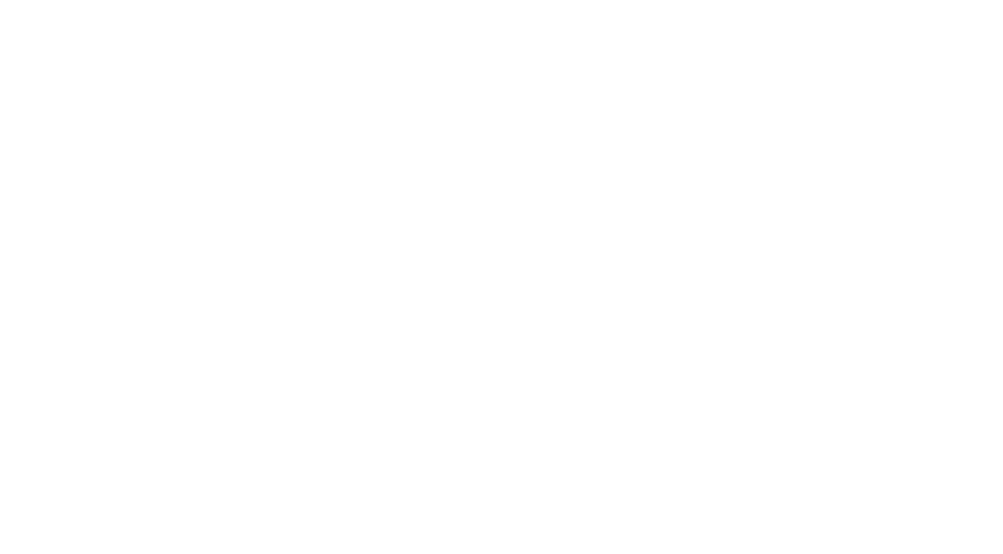
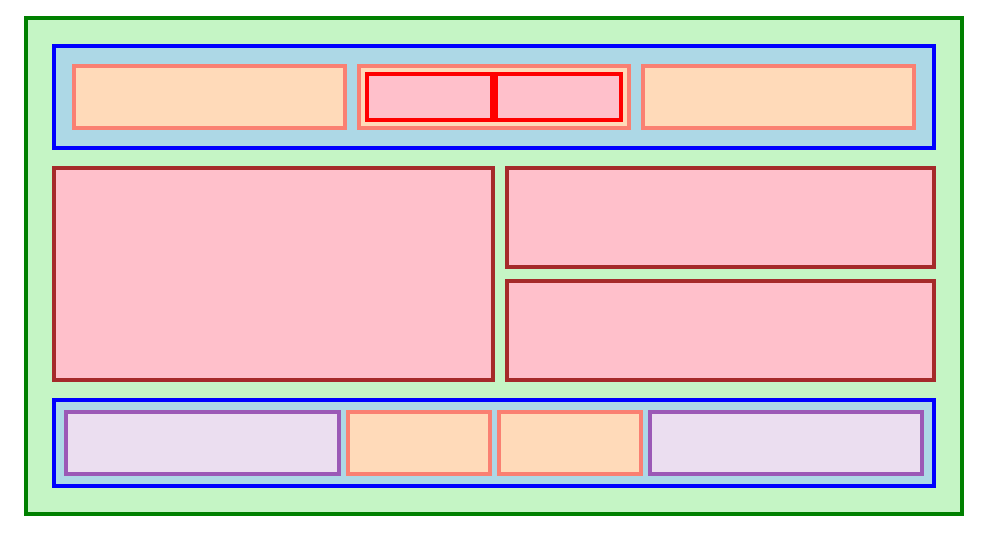
Before and after one commit to JessicaZambranoCG/introduccion-a-flexbox, a plain HTML site: page cajas/caja3.html in a window 1280 px wide. Shown: the whole page, without its empty margins (0-1003 px from the left). Drawn offline with Linux system fonts and the light colour scheme.

Commit message:
feat: finish all excersices the introduction-a-flexblox

```diff
--- a/cajas/caja3.html
+++ b/cajas/caja3.html
@@ -1,5 +1,6 @@
 <!DOCTYPE html>
 <html lang="en">
+
 <head>
     <meta charset="UTF-8">
     <meta name="viewport" content="width=device-width, initial-scale=1.0">
@@ -7,6 +8,28 @@
     <link rel="stylesheet" href="style.css">
 </head>
 <body>
-
+    <div class="container">
+        <div class="container1">
+            <div class="item"></div>
+            <div class="item second-item">
+                <div class="items"></div>
+                <div class="items"></div>
+            </div>
+            <div class="item"></div>
+        </div>
+        <div class="container2">
+            <div class="itemleft"></div>
+            <div class="container3">
+                <div class="itemrigth"></div>
+                <div class="itemrigth"></div>
+            </div>
+        </div>
+        <div class="container4">
+            <div class="item2"></div>
+            <div class="item3"></div>
+            <div class="item4"></div>
+            <div class="item5"></div>
+        </div>
+    </div>
 </body>
 </html>
--- a/cajas/style.css
+++ b/cajas/style.css
@@ -1,8 +1,21 @@
 .container{
+    background-color: rgb(197, 245, 197);
+    border: 4px solid green;
+    padding: 16px;
+    margin: 16px;
+    width: 900px;
+    gap: 10px 20px;
+    flex-direction: row;
+    flex-wrap: wrap;
+    order: 3;
+}
+
+.container1{
     background-color: lightblue;
     padding: 16px;
     border: 4px solid blue;
     margin: 8px;
+    margin-bottom: 16px;
     display: flex;
     gap: 10px;
 }
@@ -10,15 +23,15 @@
 .item{
     background-color: peachpuff;
     border: 4px solid salmon;
-    height: 48px;
+    height: 50px;
     flex: 1;
     padding: 4px;
 }
 
-.first-item{
+.second-item{
     background-color: peachpuff;
     border: 4px solid salmon;
-    height: 48px;
+    height: 50px;
     flex: 1;
     padding: 4px;
     display:flex;
@@ -29,3 +42,81 @@
     border: 4px solid red;
     flex: 1;
 }
+
+.container2{
+    margin: 8px;
+    display: flex;
+    gap: 10px;
+}
+
+.itemleft{
+    background-color: pink;
+    border: 4px solid brown;
+    flex-wrap: wrap;
+    padding: 4px;
+    width: 450px;
+    height: 200px;
+
+}
+
+.container3{
+    margin: 0;
+    display: flex;
+    gap: 10px;
+    flex-direction: column;
+}
+
+.itemrigth{
+    background-color: pink;
+    border: 4px solid brown;
+    flex: 1;
+    padding: 4px;
+    width: 415px;
+    height: 200px;
+    order: 2;
+    flex-grow: 2;
+}
+
+
+.container4{
+    background-color: lightblue;
+    padding: 8px;
+    border: 4px solid blue;
+    margin: 8px;
+    margin-top: 16px;
+    display: flex;
+    gap: 5px;
+    flex-wrap: nowrap;
+}
+
+.item2{
+    background-color: #EBDEF0 ;
+    border: 4px solid #9B59B6;
+    height: 50px;
+    flex: 1;
+    padding: 4px;
+}
+
+.item3{
+    background-color: peachpuff;
+    border: 4px solid salmon;
+    height: 50px;
+    width: 130px;
+    padding: 4px;
+}
+
+.item4{
+    background-color: peachpuff;
+    border: 4px solid salmon;
+    height: 50px;
+    width: 130px;
+    padding: 4px;
+}
+
+.item5{
+    background-color: #EBDEF0;
+    border: 4px solid #9B59B6;
+    height: 50px;
+    flex: 1;
+    padding: 4px;
+}
```
Also changed, not shown: cajas/caja1.html (+2 -2 lines), cajas/caja2.html (+3 -3 lines).
